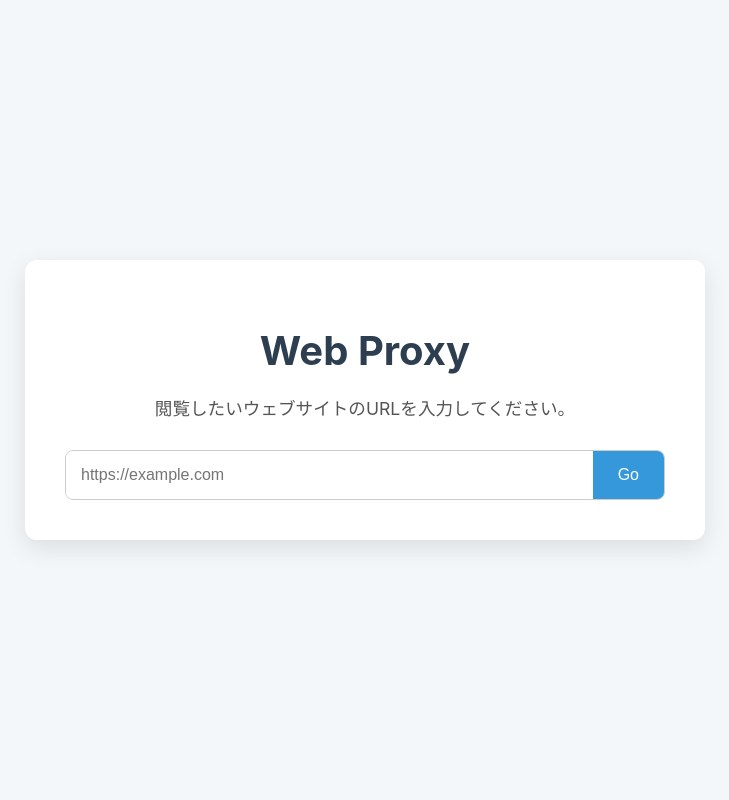
After one commit to tokyo10104184/Webproxy, a PHP site: page / in a window 1280 px wide. The commit adds this page. Shown: the whole page, without its empty margins (275-1004 px from the left). Run offline with PHP 8.4, Linux system fonts and the light colour scheme.

Commit message:
Feat: Add index.html frontend for the proxy
This commit introduces an `index.html` file to provide a user-friendly interface for the PHP proxy.

- A new `index.html` file is created with a simple form where users can enter the URL they wish to visit.
- The `proxy.php` script is modified to redirect to `index.html` if it's accessed directly without a `?url=` parameter, improving usability.

```diff
--- /dev/null
+++ b/index.html
@@ -0,0 +1,74 @@
+<!DOCTYPE html>
+<html lang="ja">
+<head>
+    <meta charset="UTF-8">
+    <meta name="viewport" content="width=device-width, initial-scale=1.0">
+    <title>PHP Web Proxy</title>
+    <style>
+        body {
+            font-family: -apple-system, BlinkMacSystemFont, "Segoe UI", Roboto, Helvetica, Arial, sans-serif;
+            display: flex;
+            justify-content: center;
+            align-items: center;
+            height: 100vh;
+            margin: 0;
+            background-color: #f4f7f9;
+            color: #333;
+        }
+        .container {
+            text-align: center;
+            background-color: #ffffff;
+            padding: 40px;
+            border-radius: 12px;
+            box-shadow: 0 8px 25px rgba(0,0,0,0.1);
+            width: 90%;
+            max-width: 600px;
+        }
+        h1 {
+            font-size: 2.5em;
+            margin-bottom: 20px;
+            color: #2c3e50;
+        }
+        p {
+            font-size: 1.1em;
+            color: #555;
+            margin-bottom: 30px;
+        }
+        .proxy-form {
+            display: flex;
+            border: 1px solid #ccc;
+            border-radius: 8px;
+            overflow: hidden;
+        }
+        .proxy-input {
+            flex-grow: 1;
+            border: none;
+            padding: 15px;
+            font-size: 1em;
+            outline: none;
+        }
+        .proxy-button {
+            border: none;
+            background-color: #3498db;
+            color: white;
+            padding: 0 25px;
+            font-size: 1em;
+            cursor: pointer;
+            transition: background-color 0.3s;
+        }
+        .proxy-button:hover {
+            background-color: #2980b9;
+        }
+    </style>
+</head>
+<body>
+    <div class="container">
+        <h1>Web Proxy</h1>
+        <p>閲覧したいウェブサイトのURLを入力してください。</p>
+        <form action="proxy.php" method="GET" class="proxy-form">
+            <input type="text" name="url" class="proxy-input" placeholder="https://example.com" required>
+            <button type="submit" class="proxy-button">Go</button>
+        </form>
+    </div>
+</body>
+</html>
```
Also changed, not shown: proxy.php (+2 -14 lines).
